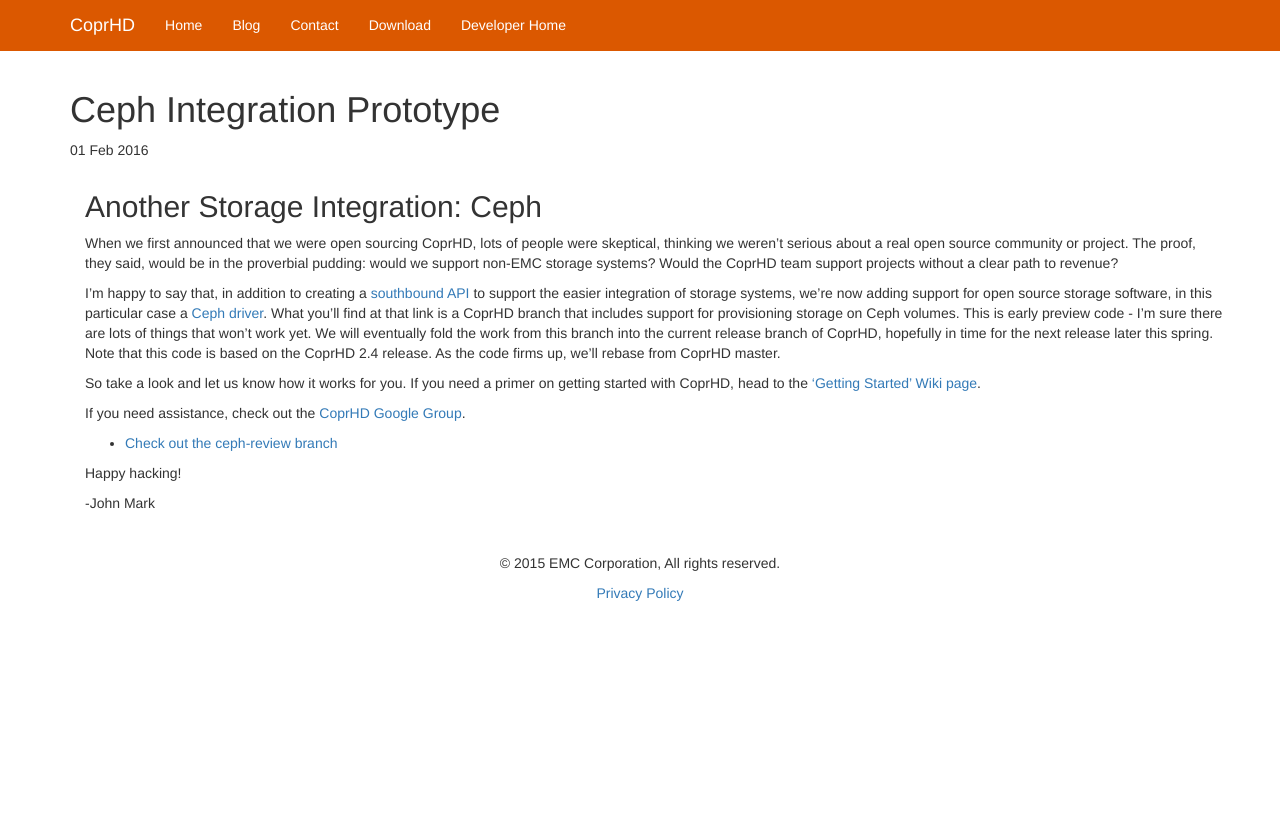
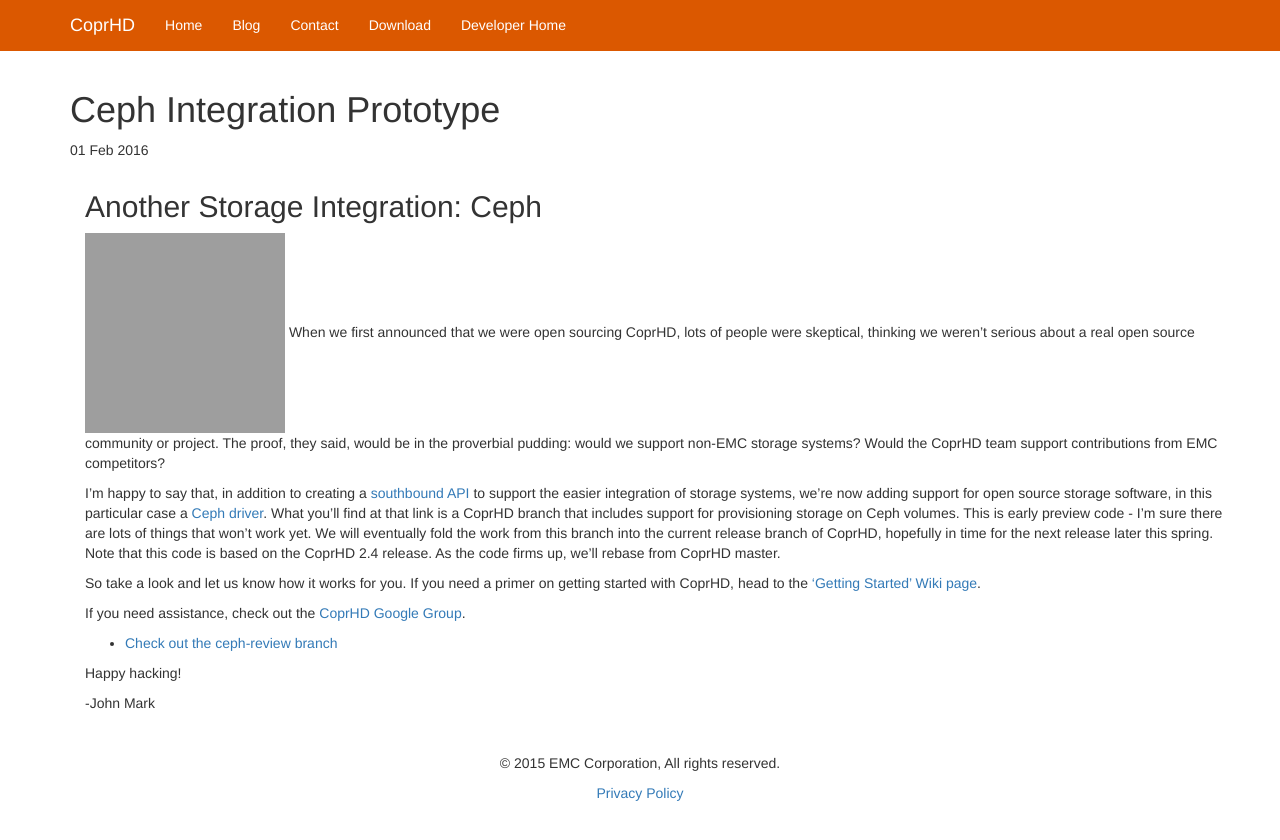
Before and after one commit to CoprHD/CoprHD.github.io, a Jekyll site: the page built from _posts/2016-02-01-ceph-integration.md, in a window 1280 px wide. Shown: the top 840 px of the page. Built offline with Jekyll 4.4.1, drawn with Linux system fonts in a browser that asks for light colours; nearby versions of some CDN libraries; library files that are not in the unit come from our copies; grey boxes are pictures that could not be loaded.

Commit message:
Update 2016-02-01-ceph-integration.md

```diff
--- a/_posts/2016-02-01-ceph-integration.md
+++ b/_posts/2016-02-01-ceph-integration.md
@@ -7,9 +7,9 @@
 Another Storage Integration: Ceph
 ---------------------------------
 
-When we first announced that we were open sourcing CoprHD, lots of people were skeptical, thinking we weren't serious about a real
+![Ceph](https://avatars2.githubusercontent.com/u/1015767 "yay Ceph") When we first announced that we were open sourcing CoprHD, lots of people were skeptical, thinking we weren't serious about a real
 open source community or project. The proof, they said, would be in the proverbial pudding: would we support non-EMC storage systems?
-Would the CoprHD team support projects without a clear path to revenue?
+Would the CoprHD team support contributions from EMC competitors?
 
 I'm happy to say that, in addition to creating a [southbound API](https://coprhd.atlassian.net/wiki/display/COP/Southbound+SDK+for+Storage+Device+Drivers)
 to support the easier integration of storage systems, we're now adding support for open source storage software, in this particular
```
